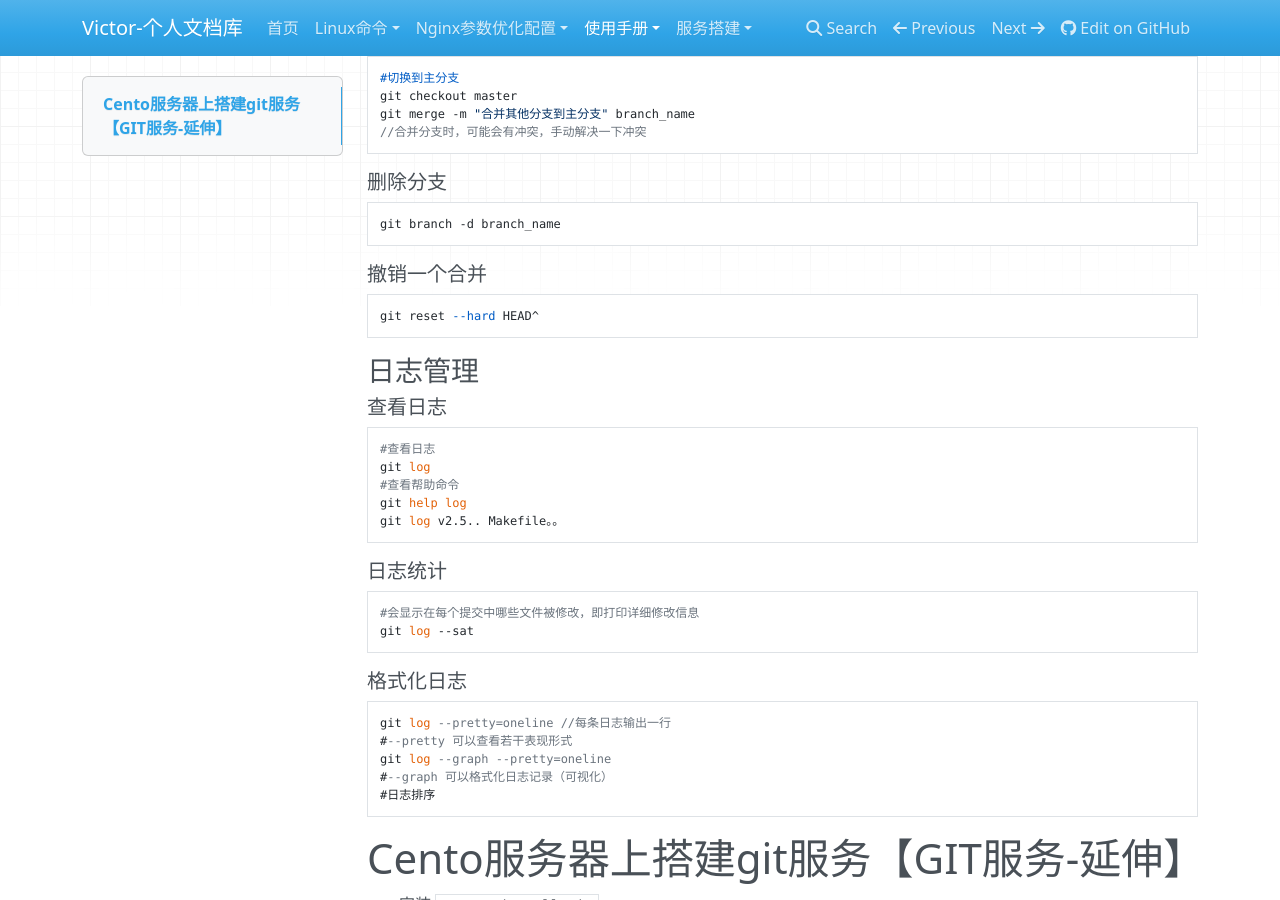
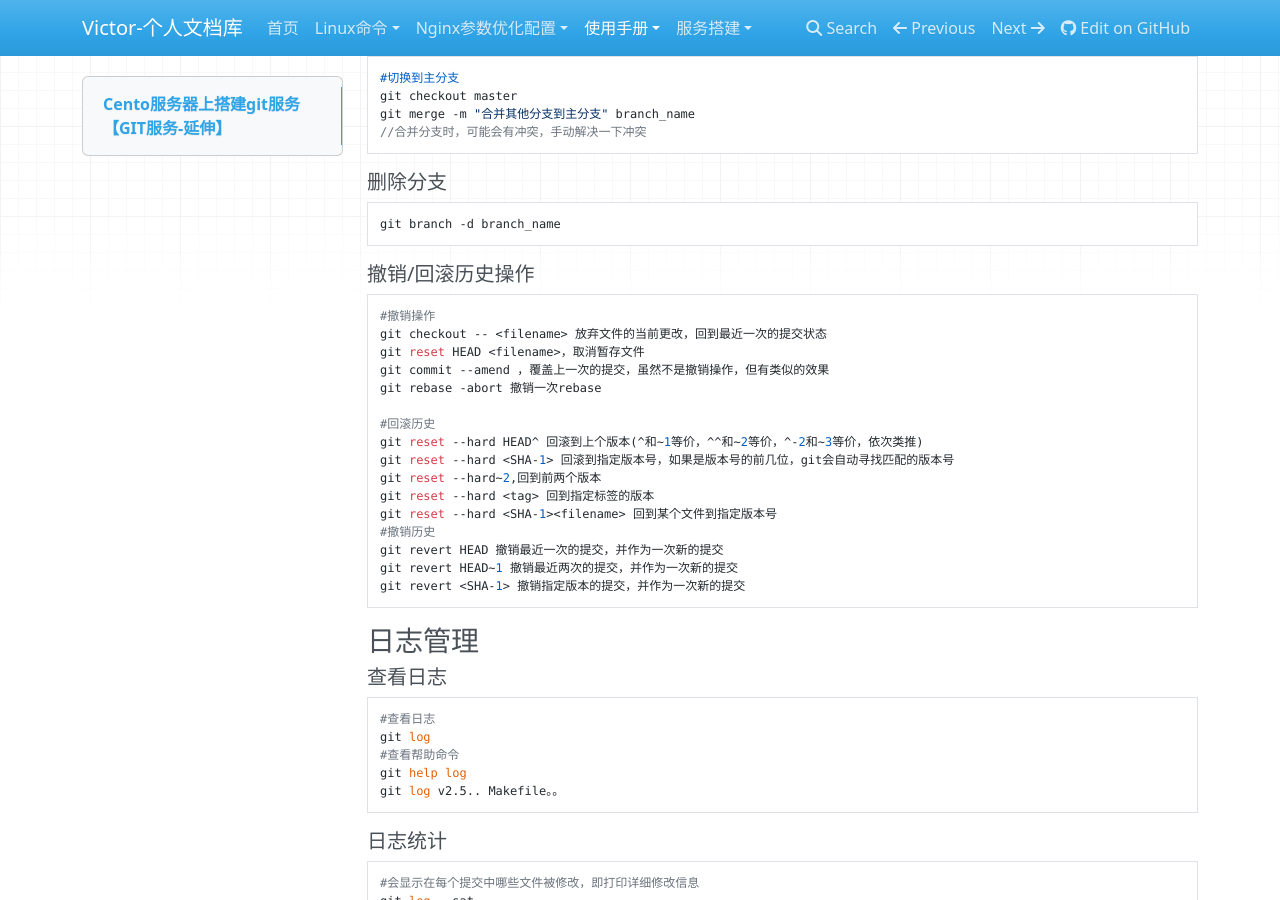
Before and after one commit to victor24680/victorDocs, an MkDocs documentation site: the page built from docs/使用手册/git 使用文档.md, in a window 1280 px wide and 900 px high, scrolled down 1193 px. Built offline with MkDocs 1.6.1, drawn with Linux system fonts in a browser that asks for light colours; nearby versions of some CDN libraries.

Commit message:
ab压力测试工具，完善git撤销/回滚

````diff
--- a/docs/使用手册/git 使用文档.md
+++ b/docs/使用手册/git 使用文档.md
@@ -71,10 +71,25 @@ git merge -m "合并其他分支到主分支" branch_name
 ```
 git branch -d branch_name
 ```
-##### 撤销一个合并
+##### 撤销/回滚历史操作
 
 ```
-git reset --hard HEAD^
+#撤销操作
+git checkout -- <filename> 放弃文件的当前更改，回到最近一次的提交状态
+git reset HEAD <filename>，取消暂存文件
+git commit --amend ，覆盖上一次的提交，虽然不是撤销操作，但有类似的效果
+git rebase -abort 撤销一次rebase
+
+#回滚历史
+git reset --hard HEAD^ 回滚到上个版本(^和~1等价，^^和~2等价，^-2和~3等价，依次类推)
+git reset --hard <SHA-1> 回滚到指定版本号，如果是版本号的前几位，git会自动寻找匹配的版本号
+git reset --hard~2,回到前两个版本
+git reset --hard <tag> 回到指定标签的版本
+git reset --hard <SHA-1><filename> 回到某个文件到指定版本号
+#撤销历史
+git revert HEAD 撤销最近一次的提交，并作为一次新的提交
+git revert HEAD~1 撤销最近两次的提交，并作为一次新的提交
+git revert <SHA-1> 撤销指定版本的提交，并作为一次新的提交
 ```
 ### 日志管理
 ##### 查看日志
````
Also changed, not shown: docs/Linux命令/Linux-ab-压力测试工具.md (added, +173 -0 lines).
